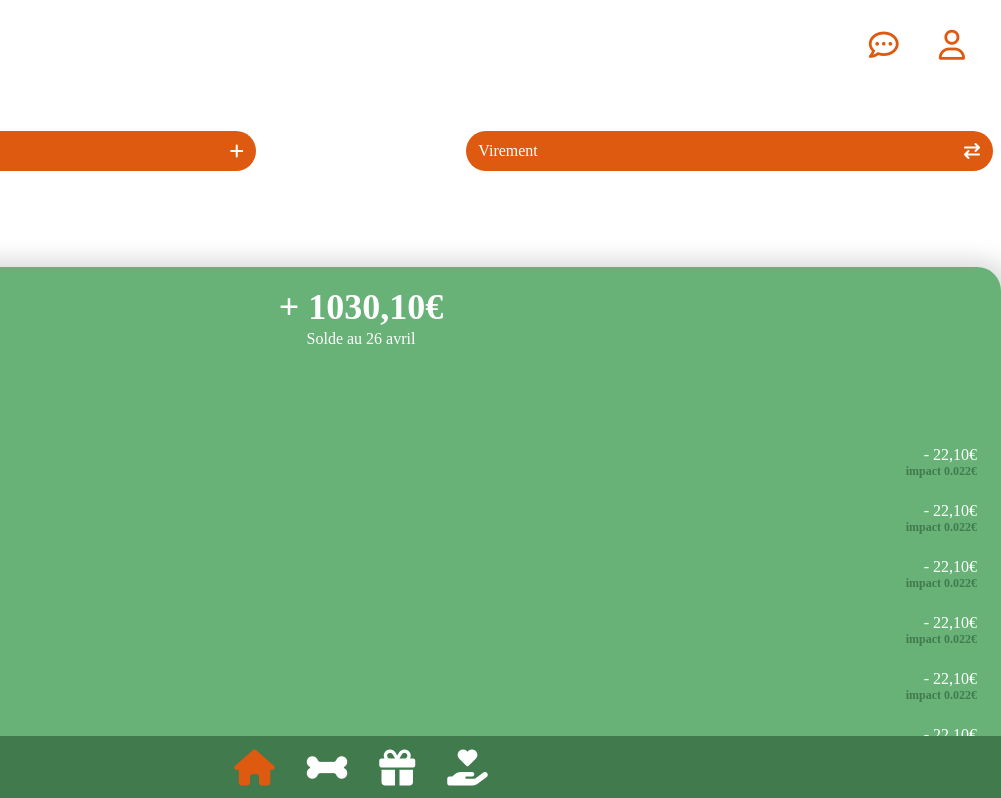
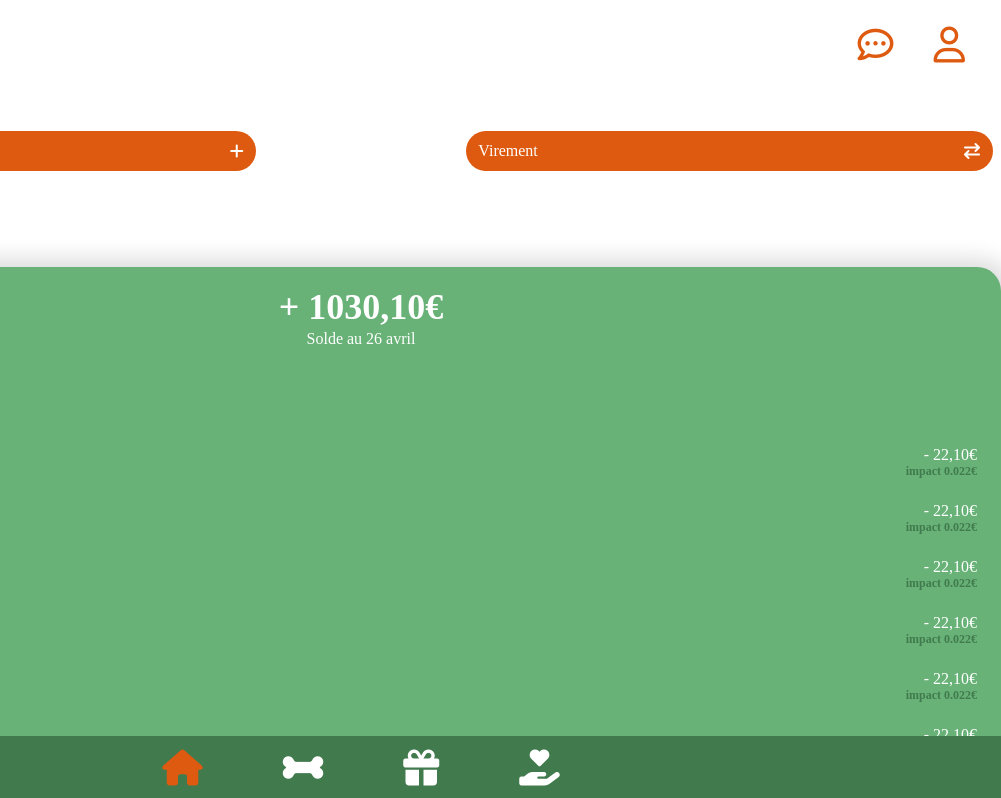
Before and after one commit to claractnn/test_pennypet, a website: page src/index.html in a window 1280 px wide. Shown: the top 798 px of the page, 279-1280 px from the left. Drawn offline with nearby package versions, Linux system fonts and the light colour scheme.

Commit message:
maj readme

```diff
--- a/src/index.html
+++ b/src/index.html
@@ -12,7 +12,7 @@
     <header class="flex m-6 justify-between items-center mb-16">
         <img src="/src/img/logo_pennypet.svg" alt="Logo Pennypet" class="w-40">
         <nav>
-            <ul class="flex text-3xl gap-10 text-orange mr-3">
+            <ul class="flex text-4xl gap-10 text-orange mr-3 md:gap-15">
                 <li><i class="fa-regular fa-comment-dots"></i></li>
                 <li><i class="fa-regular fa-user"></i></li>
             </ul>
@@ -193,7 +193,7 @@
                 </div>
             </li>
         </ul>
-        <nav class="justify-center fixed left-1/2 -translate-x-1/2 bottom-0 flex overflow-y-scroll gap-8 flex-row items-center text-white text-4xl h-16 px-2 bg-greendark w-full">
+        <nav class="justify-center fixed left-1/2 -translate-x-1/2 bottom-0 flex overflow-y-scroll gap-8 flex-row items-center text-white text-4xl h-16 px-2 bg-greendark w-full md:gap-14 md:gap-20">
             <i class="fa fa-house text-orange"></i>
             <i class="fa fa-bone"></i>
             <i class="fa fa-gift"></i>
```
Also changed, not shown: readme.md, 1 other file.
